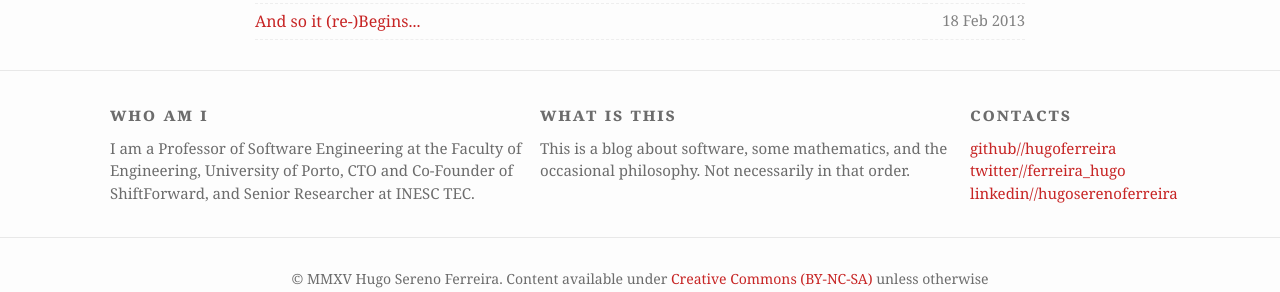
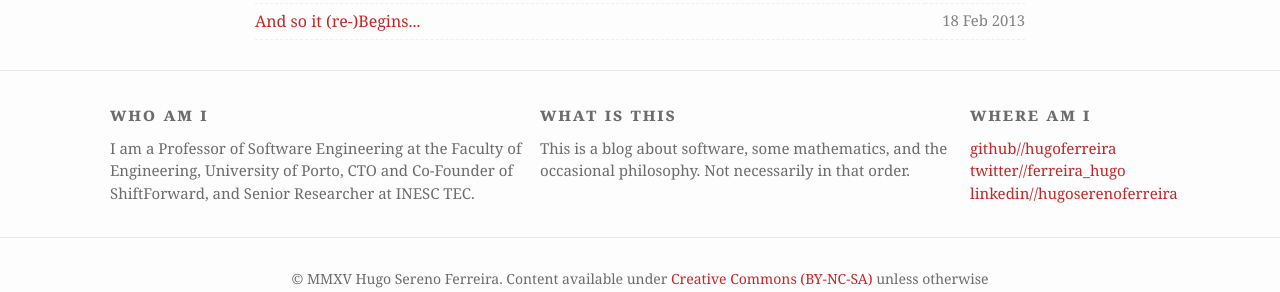
Before and after one commit to hugoferreira/hugoferreira.github.com, a Jekyll site: the page built from index.html, in a window 1280 px wide. Shown: the part 1292-1584 px from the top of the page. Built offline with Jekyll 4.4.1, drawn with Linux system fonts in a browser that asks for light colours; some web fonts are replaced.

Commit message:
This makes more sense…

```diff
--- a/_includes/footer.html
+++ b/_includes/footer.html
@@ -12,7 +12,7 @@
       </div>
 
       <div class="footer-col footer-col-2">
-        <h2><nav>contacts</nav></h2>
+        <h2><nav>where am i</nav></h2>
         <ul class="contact-list social-media-list">
           {% if site.email %}
           <li>
```
